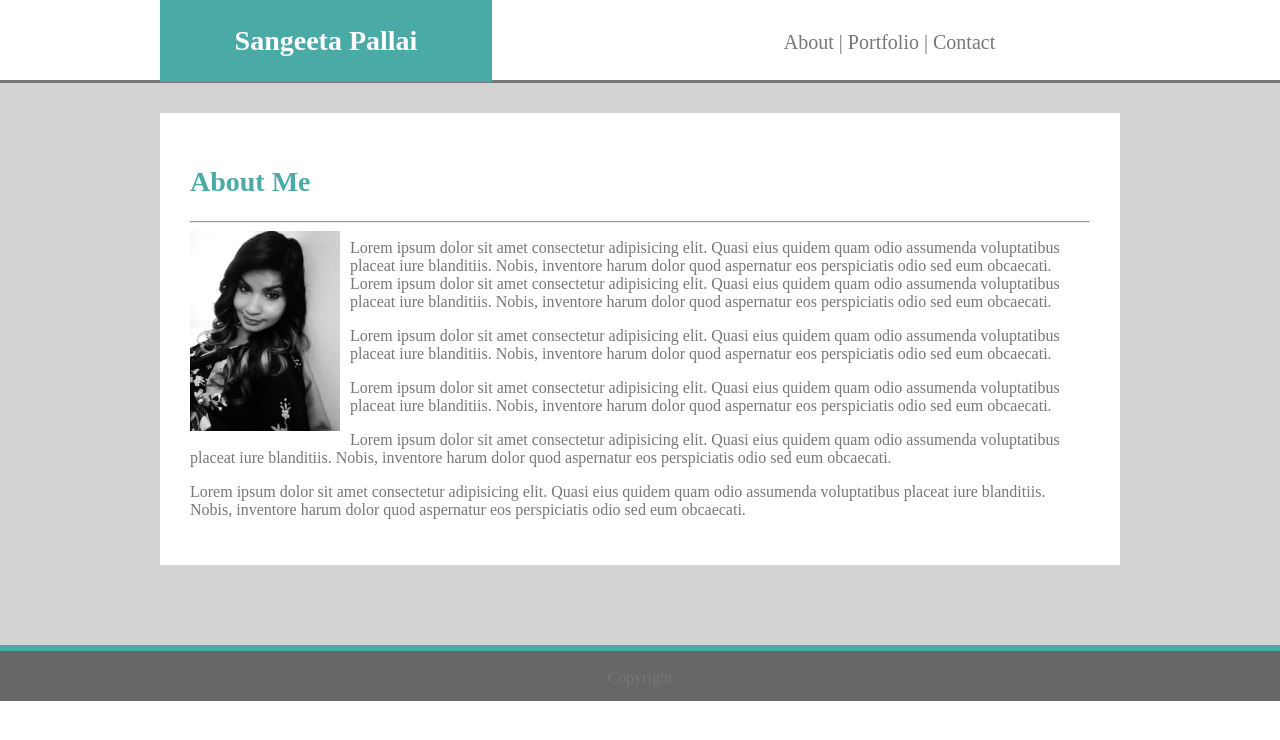
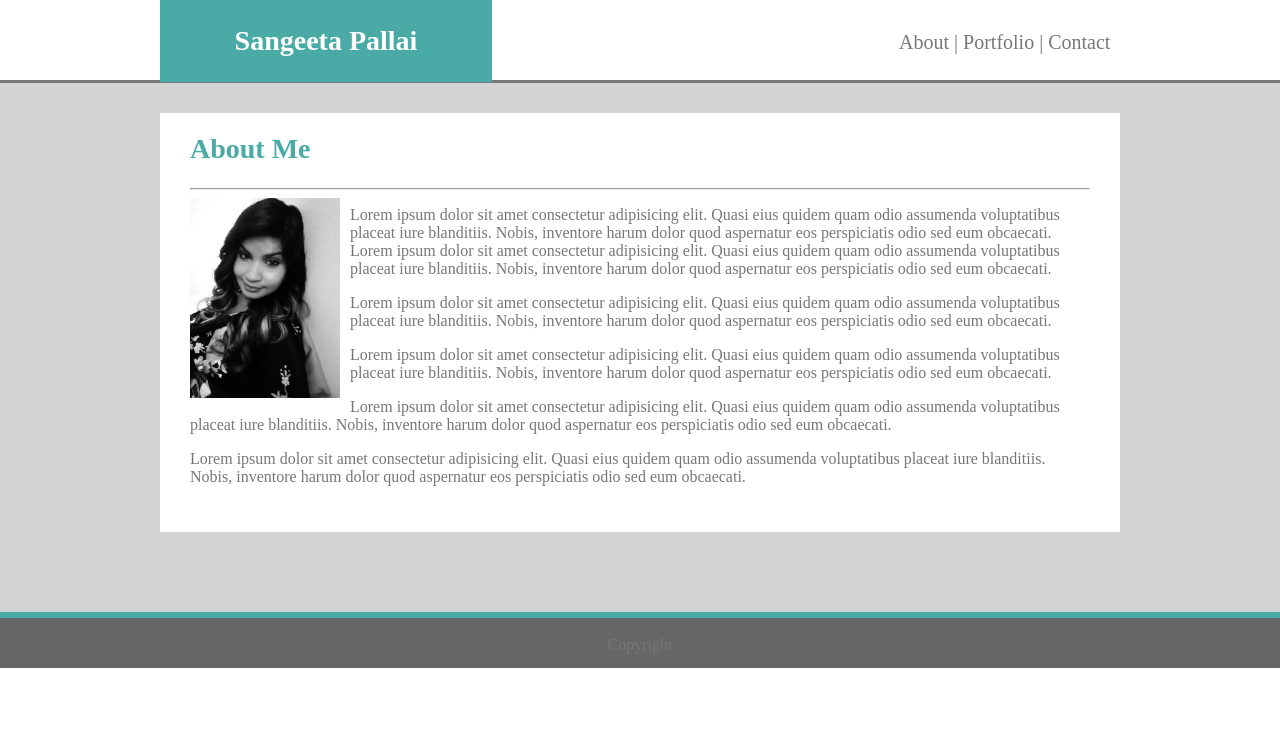
Before and after one commit to spallai/Basic-Portfolio, a plain HTML site: page index.html in a window 1280 px wide. Drawn offline with Linux system fonts and the light colour scheme.

Commit message:
updated content header

```diff
--- a/assets/css/style.css
+++ b/assets/css/style.css
@@ -36,7 +36,7 @@ header {
     text-decoration: none;
     margin-top: -61px;
     margin-bottom: 26px;
-    margin-right: 13%;
+    margin-right: 1%;
 }
 
 a {
@@ -48,9 +48,10 @@ a {
     background-color: lightgray;
 }
 
-h2 {
+#bodyheader {
     color: #4aaaa5;
     font-size: 28px;
+    margin-top: -10px;
 }
 img {
     float: left;
@@ -75,7 +76,6 @@ footer {
     border-top: solid;
     border-top-width: 6px;
     border-top-color: #4aaaa5;
-
 }
 
 #topspacer {
--- a/index.html
+++ b/index.html
@@ -25,7 +25,7 @@
     <div id="topspacer"></div>
     <div id="contentdiv">
         <div class="container">
-            <h2>About Me</h2>
+            <h2 id="bodyheader">About Me</h2>
             <hr>
             <img src="assets/images/profile.png" width="150" height="200">
             <p class="pcontent">
```
